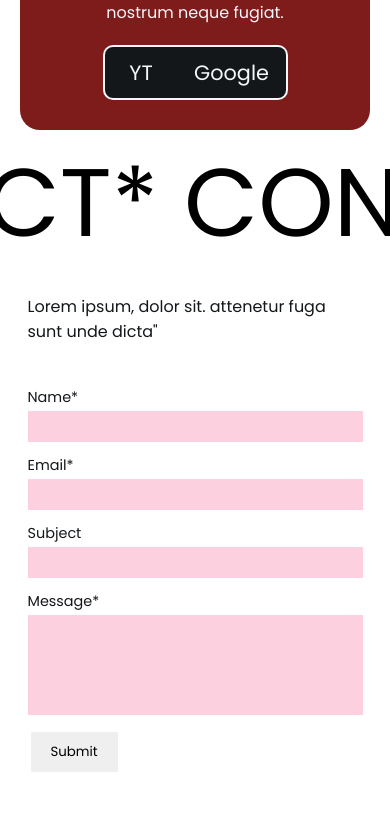
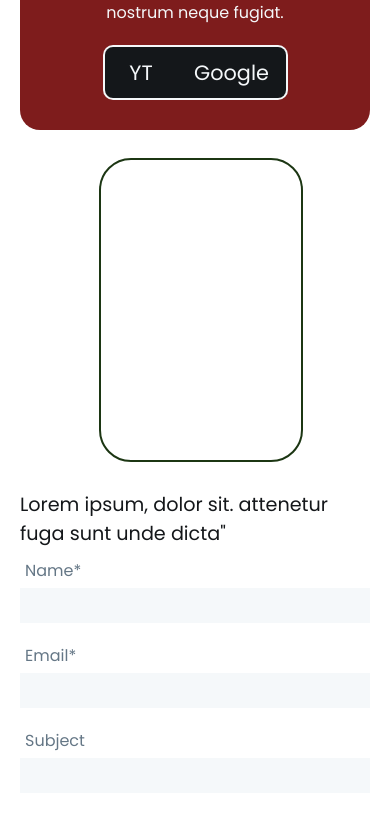
Before and after one commit to sparklingwaterlemon/Portfolio, a React (Create React App) app: page / in a window 390 px wide. Shown: the part 2609-3426 px from the top of the page. Built offline with nearby package versions, Linux system fonts and the light colour scheme.

Commit message:
CONTACT FORM CSS

```diff
--- a/src/Components/ContactSection/ContactSection.css
+++ b/src/Components/ContactSection/ContactSection.css
@@ -1,15 +1,12 @@
 #contact {
-    /* background-color: rgba(147, 147, 147, 0.4); */
     height: auto;
     width: 100%;
     display: flex;
     flex-wrap: wrap;
-    --contact-form-width: 375px;
-
+    --contact-form-width: 400px;
 }
 
 .marquee-container {
-    /* border: 2px solid black; */
     height: 17vh;
     width: 100%;
 
@@ -19,9 +16,8 @@
     font-weight: 400;
 }
 .marquee-text0 {
-    /* border: 2px dotted blue; */
     height: 17vh;
-    color: black;
+    color: #1DA1F2;
     display: inline-block;
     z-index: 1;
     user-select: none;
@@ -30,7 +26,7 @@
     animation-direction: reverse;
 }
 .marquee-text1 {
-    color: black;
+    color: #1DA1F2;
     display: inline-block;
     z-index: 1;
     user-select: none;
@@ -56,9 +52,10 @@
 
 
 .contact-form-container {
-    /* border: 2px solid orange; */
-    height: 73vh;
+    height: auto;
     width: 50%;
+
+
     display: flex;
     flex-wrap: wrap;
     flex-direction: column;
@@ -66,63 +63,76 @@
     align-items: flex-end;
 }
 .ct-container{
-    /* border: 3px dotted orange; */
-    height: 100%;
+    height: auto;
     width: var(--contact-form-width);
+    margin-bottom: 50px;
 }
 .contact-text {
-    /* border: 2px dotted rgb(163, 48, 48); */
     width: var(--contact-form-width);
-    /* padding: 40px 0px 35px 0px; */
     height: 100px;
+
     display: flex;
     justify-content: center;
     align-items: center;
+
+    /* border: 1px solid green; */
+    padding-left: 5px;
+    font-size: 1.2em;
+    margin-top: 10px;
+    margin-bottom: 10px;
 }
 .contact-email {
-    /* outline: 2px dotted rgb(255, 234, 41); */
+    height: auto;
     width: var(--contact-form-width);
-    height: 410px;
+
     display: flex;
     justify-content: center;
     align-items: flex-end;
 }
 .contact-email label {
-    font-size: .9em;
+    font-size: 1em;
+    padding: 5px;
+    color: #657786;
 }
 .contact-email .fi {
     width: 100%;
-    margin-top: 2px;
-    margin-bottom: 10px;
-    font-size: .9em;
+    /* height: 35px; */
+    margin-top: 5px;
+    margin-bottom: 20px;
+
+    font-size: 1em;
     padding: 5px 5px 5px 10px;
-    background-color: #fcd0de;
+
+    background-color: #F5F8FA;
     border: none;
 }
 .contact-email textarea {
     width: 100%;
+    height: 100px;
+
     margin-top: 2px;
-    height: 100px;
     resize: none;
     overflow-y: scroll;
-    font-size: .9em;
+
+    font-size: 1em;
     padding: 5px 5px 5px 10px;
-    background-color: #fcd0de;
+
+    background-color: #F5F8FA;
     border: none;
 }
 #contact-button {
-    /* outline: 2px solid orange; */
     border: none;
-    /* width: 100%; */
-    border-radius: 1px;
+
+    background-color: #F5F8FA;
+    font-size: 1em;
+
+    border-radius: 10px;
     margin: 10px 0px 20px 3px;
     padding: 10px 20px 10px 20px;
-
 }
 #contact-button:hover {
-    background-color: black;
-    color: #fcd0de;
-    transition: background-color 1s, color 1s ease-in-out;
+    background-color: #1DA1F2;
+    color: #F5F8FA;
     cursor: pointer;
 }
 
@@ -131,6 +141,7 @@
     /* background-color: rgba(56, 180, 221, 0.4); */
     height: 73vh;
     width: 50%;
+
     display: flex;
     justify-content: flex-start;
     align-items: flex-start;
@@ -153,45 +164,47 @@
 
 
 @media only screen and (max-width: 640px) {
-    /* .marquee-text0{
-        animation: none;
+    #contact {
+        flex-direction: column-reverse;
     }
-    .marquee-text1{
-        animation: none;
-    } */
+    .marquee-container{
+        display: none;
+    }
     .contact-form-container{
         height: auto;
         width: 100%;
         justify-content: center;
         align-items: center;
-        /* margin: 20px; */
-        /* border: 1px solid orange; */
+    }
+    .ct-container{
+        width: 100%;
+        margin-bottom: 0px;
     }
     .contact-text{
+        height: auto;
+        width: 100%;
+        margin-top: 0px;
 
-        height: auto;
-        width:100%;
-        padding: 20px;
+        padding-left: 20px;
+        padding-right: 20px;
     }
-    .contact-email{
-
-        height: auto;
-        padding: 20px;
-        width:100%;
+    .contact-email {
+        width: 100%;
+        padding-left: 20px;
+        padding-right: 20px;
+        margin-bottom: 20px;
     }
     .contact-image-container{
-        /* outline: 2px solid orange; */
         height: auto;
         width: 100%;
+        justify-content: center;
+        align-items: center;
     }
-    .contact-image {
-        /* outline: 2px solid orange; */
-        width: 300px;
-        height: 400px;
-
+    .contact-image{
+        width: 200px;
+        height: 300px;
         top: 0;
-        margin: 0 auto;
-        margin-top: 20px;
-        margin-bottom: 50px;
+        margin-top: 30px;
+        margin-bottom: 30px;
     }
 }
```
